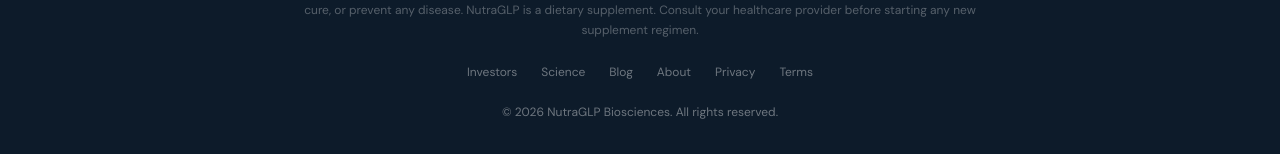
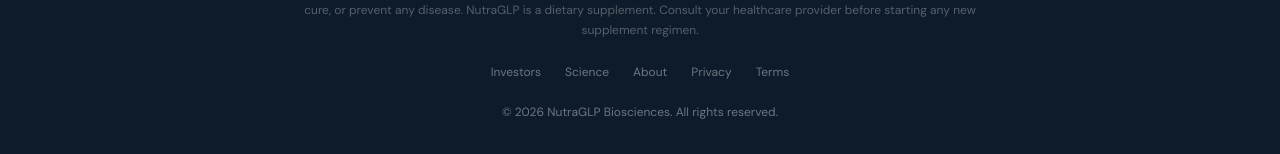
Before and after one commit to chrismccannco/github.com-chrismccannco-nutraglp, a Next.js app: page /faq in a window 1280 px wide. Shown: the part 5292-5446 px from the top of the page. Built offline with nearby package versions, Linux system fonts and the light colour scheme; no server answers; the database is empty.

Commit message:
Update Footer.tsxer nav

```diff
--- a/app/components/Footer.tsx
+++ b/app/components/Footer.tsx
@@ -17,9 +17,6 @@
           <Link href="/science" className="hover:text-white/60 transition no-underline">
             Science
           </Link>
-          <Link href="/blog" className="hover:text-white/60 transition no-underline">
-            Blog
-          </Link>
           <Link href="/about" className="hover:text-white/60 transition no-underline">
             About
           </Link>
```
